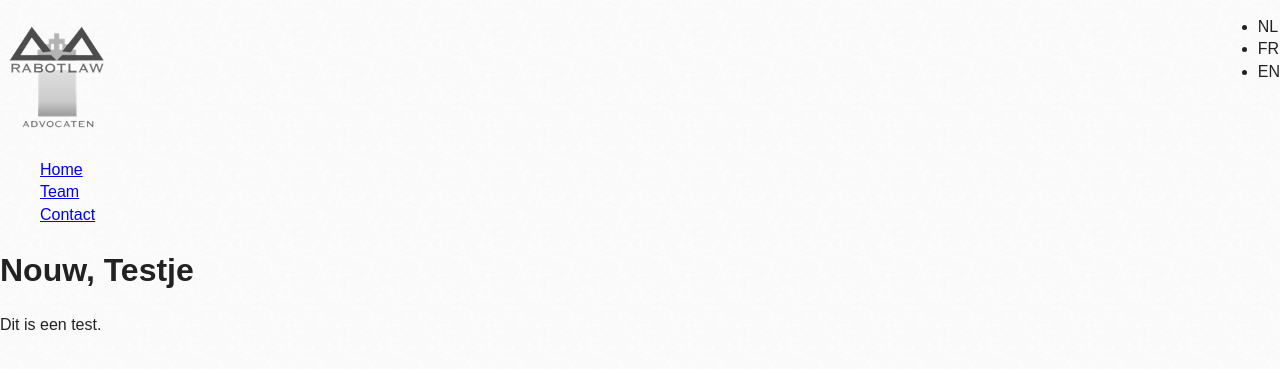
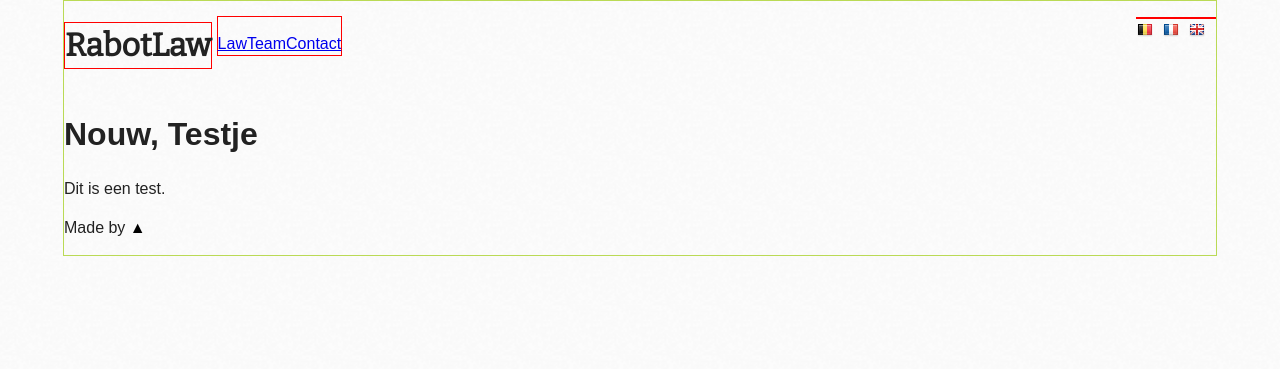
Before and after one commit to vdclouis/RabotLaw, a PHP site: page /foo/ in a window 1280 px wide. Shown: the top 369 px of the page. Run offline with PHP 8.4, Linux system fonts and the light colour scheme; some libraries are stand-ins or nearby versions.

Commit message:
index pagez mofo xzibit

```diff
--- a/css/main.css
+++ b/css/main.css
@@ -1,3 +1,4 @@
+@import url(http://fonts.googleapis.com/css?family=Bitter);
 /*
  * HTML5 Boilerplate
  *
@@ -75,14 +76,38 @@ textarea {
 /* ==========================================================================
    Author's custom styles
    ========================================================================== */
-.selected {
-  color: red; }
-
 body {
   background: url(../img/bg.png); }
 
-#language-chooser {
+#container {
+  width: 90%;
+  margin: 0 auto;
+  border: 1px solid #BADA55; }
+
+header h1 {
+  font-family: 'Bitter', serif;
+  border: 1px solid red;
+  display: inline-block; }
+header #language-chooser {
   float: right; }
+  header #language-chooser ul {
+    list-style: none;
+    border: 1px solid red;
+    padding: 0; }
+    header #language-chooser ul li {
+      float: left;
+      margin-right: 10px; }
+header nav {
+  border: 1px solid red;
+  display: inline-block; }
+  header nav ul {
+    padding: 0; }
+    header nav ul li {
+      float: left; }
+
+footer a {
+  text-decoration: none;
+  color: #000; }
 
 /* ==========================================================================
    EXAMPLE Media Queries for Responsive Design.
--- a/css/main.scss
+++ b/css/main.scss
@@ -93,39 +93,77 @@ textarea {
    Author's custom styles
    ========================================================================== */
 
-
-
-.selected{
-	color: red;
-}
+@import url(http://fonts.googleapis.com/css?family=Bitter);
 
 body{
 	background: url(../img/bg.png);
 }
 
-#language-chooser{
-	float: right;
+#container{
+	width:90%;
+	margin: 0 auto;
+	border: 1px solid #BADA55;
 }
+
+header{
+	h1{
+		font-family: 'Bitter', serif;
+		border: 1px solid red;
+		display:inline-block;
+	}
+
+	#language-chooser{
+		float: right;
+		ul{
+			list-style:none;
+			border: 1px solid red;
+			padding:0;
+
+			li{
+				float:left;
+				margin-right:10px;
+			}
+		}
+	}
+
+	nav{
+		border: 1px solid red;
+		display: inline-block;
+
+		ul{
+			padding:0;
+
+			li{
+				float: left;
+			}
+		}
+	}
+
+}
+
 
 
 .law{
 
 }
 
-
 .rights{
 
 }
-
 
 .team{
 
 }
 
-
-
 .content{
 
+}
+
+footer{
+	a{
+		text-decoration:none;
+		color:#000;
+	}
 }
 
 
--- a/index.html
+++ b/index.html
@@ -22,20 +22,22 @@
 		<![endif]-->
 
 		<!-- Add your site or application content here -->
+		<div id="container">
 			<header>
-			<img src="img/logo.png" alt="">
+				<h1>RabotLaw</h1>
+				<!-- <img src="img/logo.png" alt=""> -->
 
 				<div id="language-chooser">
 					<ul>
-					<li id="nl"><a rel="nl">NL</a></li>
-					<li id="fr"><a rel="fr">FR</a></li>
-					<li id="en"><a rel="en">EN</a></li>
+						<li id="nl"><a rel="nl"><img src="img/flags/BE.png" alt=""></a></li>
+						<li id="fr"><a rel="fr"><img src="img/flags/FR.png" alt=""></a></li>
+						<li id="en"><a rel="en"><img src="img/flags/GB.png" alt=""></a></li>
 					</ul>
 				</div>
 
 				<nav>
 					<ul>
-					<li><a href="#" rel="home">Home</a></li>
+						<li><a href="#" rel="home">Law</a></li>
 						<li><a href="#" rel="team">Team</a></li>
 						<li><a href="#" rel="contact">Contact</a></li>
 					</ul>
@@ -43,6 +45,11 @@
 			</header>
 
 			<div id="content">
+			</div>
+
+			<footer>
+				<p>Made by <a href="http://integralstudios.be">▲</a></p>
+			</footer>
 		</div>
 
 		<script src="https://ajax.googleapis.com/ajax/libs/jquery/1.8.2/jquery.min.js"></script>
```
Also changed, not shown: img/flags/BE.png (added), img/flags/FR.png (added), img/flags/GB.png (added). Lines whose indentation alone changed are shown as unchanged.
